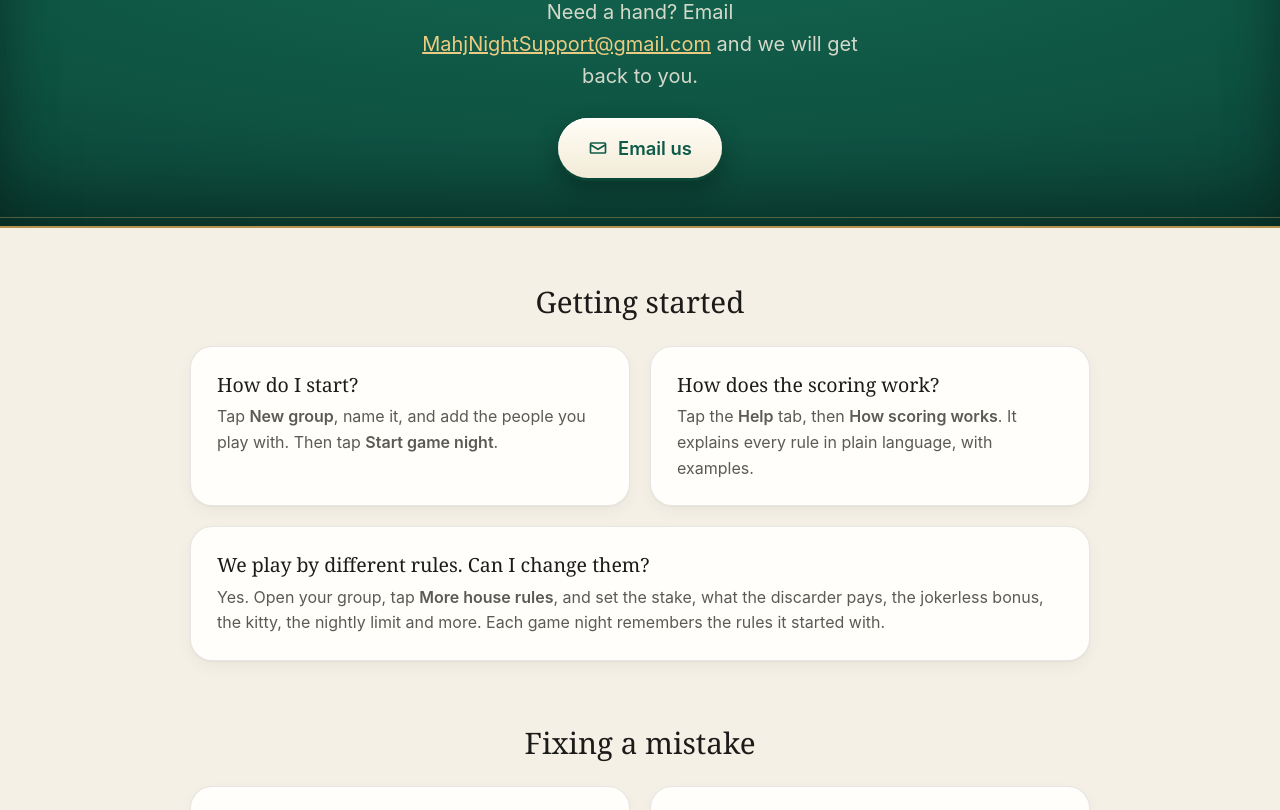
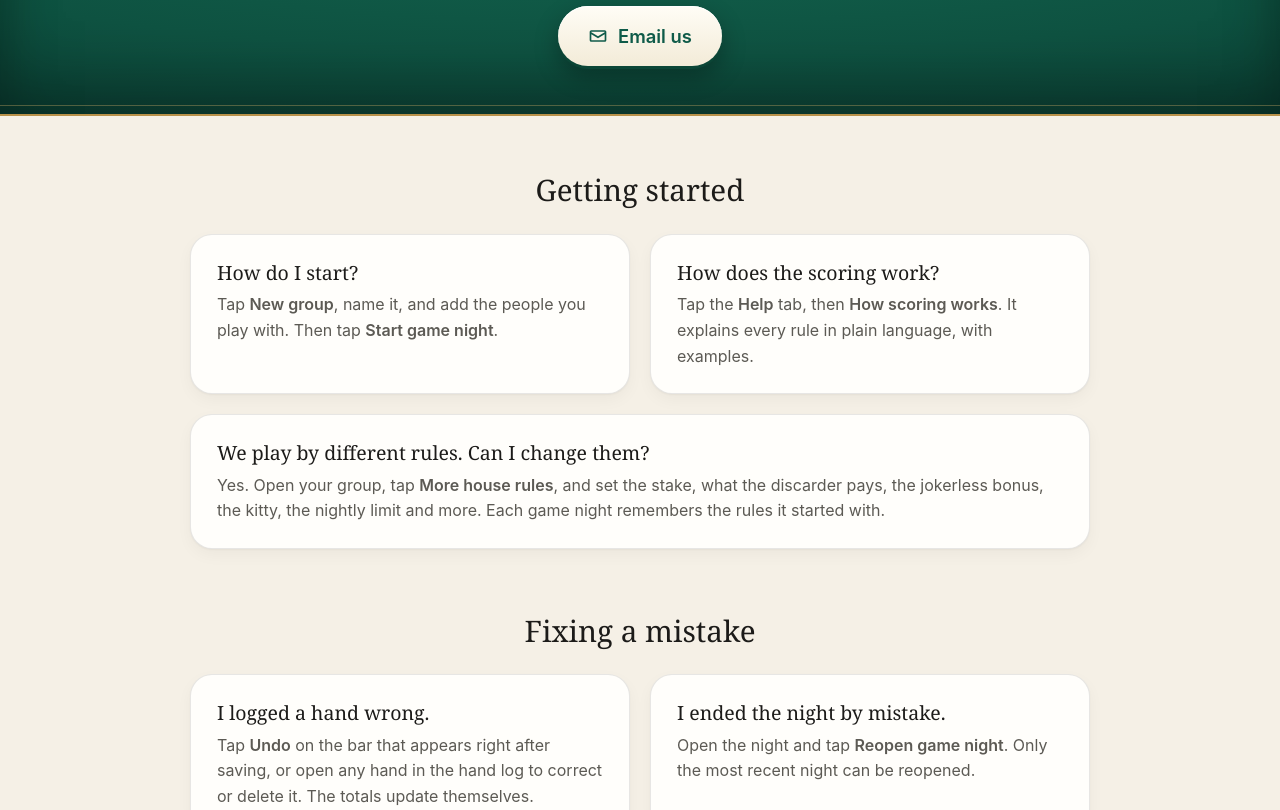
Before and after one commit to MahjNight/mahjnight, a plain HTML site: page index.html in a window 1280 px wide. Shown: the part 180-990 px from the top of the page. Drawn offline with Linux system fonts and the light colour scheme.

Commit message:
Add files via upload

```diff
--- a/index.html
+++ b/index.html
@@ -177,7 +177,6 @@ footer p { margin: 8px auto; }
       <span class="word"><span class="tile">N</span><span class="tile">I</span><span class="tile">G</span><span class="tile">H</span><span class="tile">T</span><span class="tile">S</span></span>
     </a>
     <h1>Mahj Nights Support</h1>
-    <p class="lede">Need a hand? Email <a href="mailto:MahjNightSupport@gmail.com">MahjNightSupport@gmail.com</a> and we will get back to you.</p>
     <a class="cta" href="mailto:MahjNightSupport@gmail.com">
       <svg viewBox="0 0 24 24" aria-hidden="true"><path fill="currentColor" d="M4 5h16a2 2 0 0 1 2 2v10a2 2 0 0 1-2 2H4a2 2 0 0 1-2-2V7a2 2 0 0 1 2-2zm0 2v.4l8 5 8-5V7H4zm16 2.75-7.47 4.67a1 1 0 0 1-1.06 0L4 9.75V17h16V9.75z"/></svg>
       Email us
```
